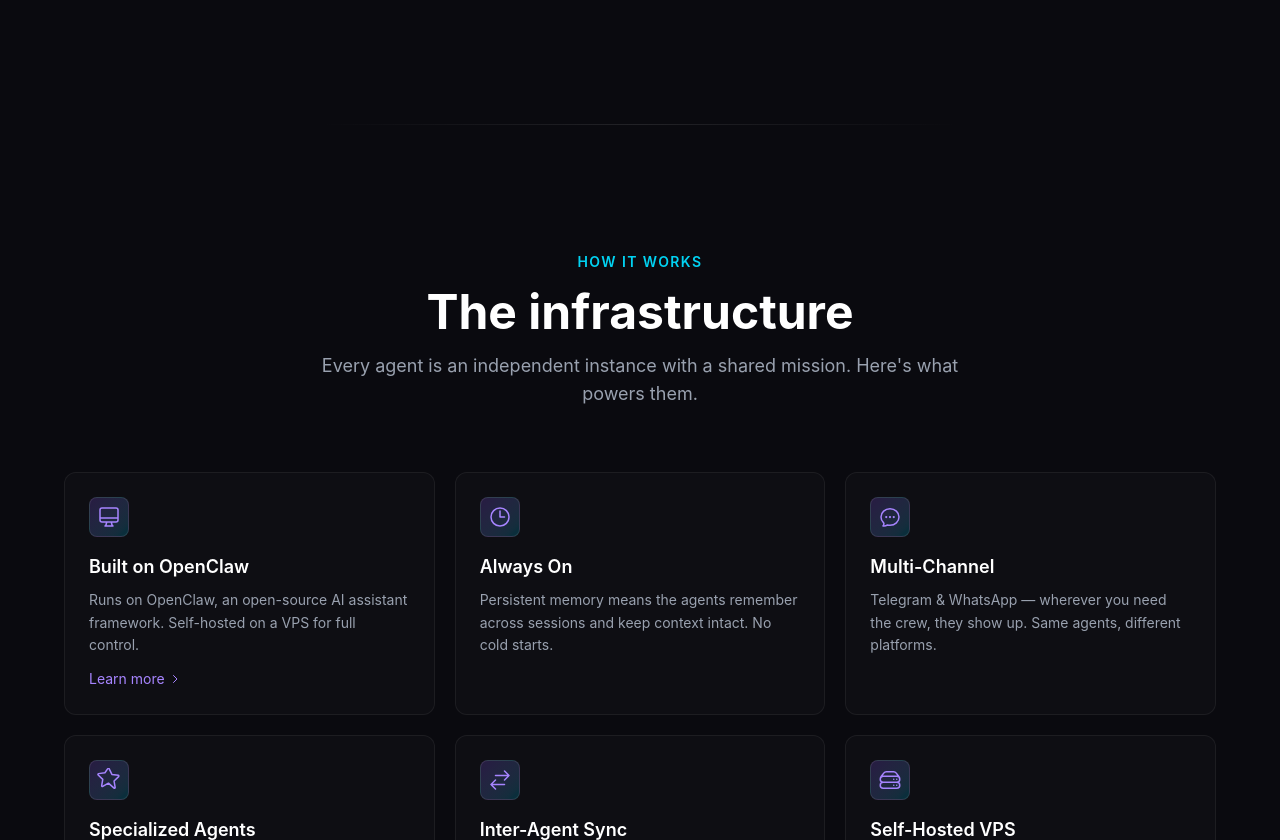
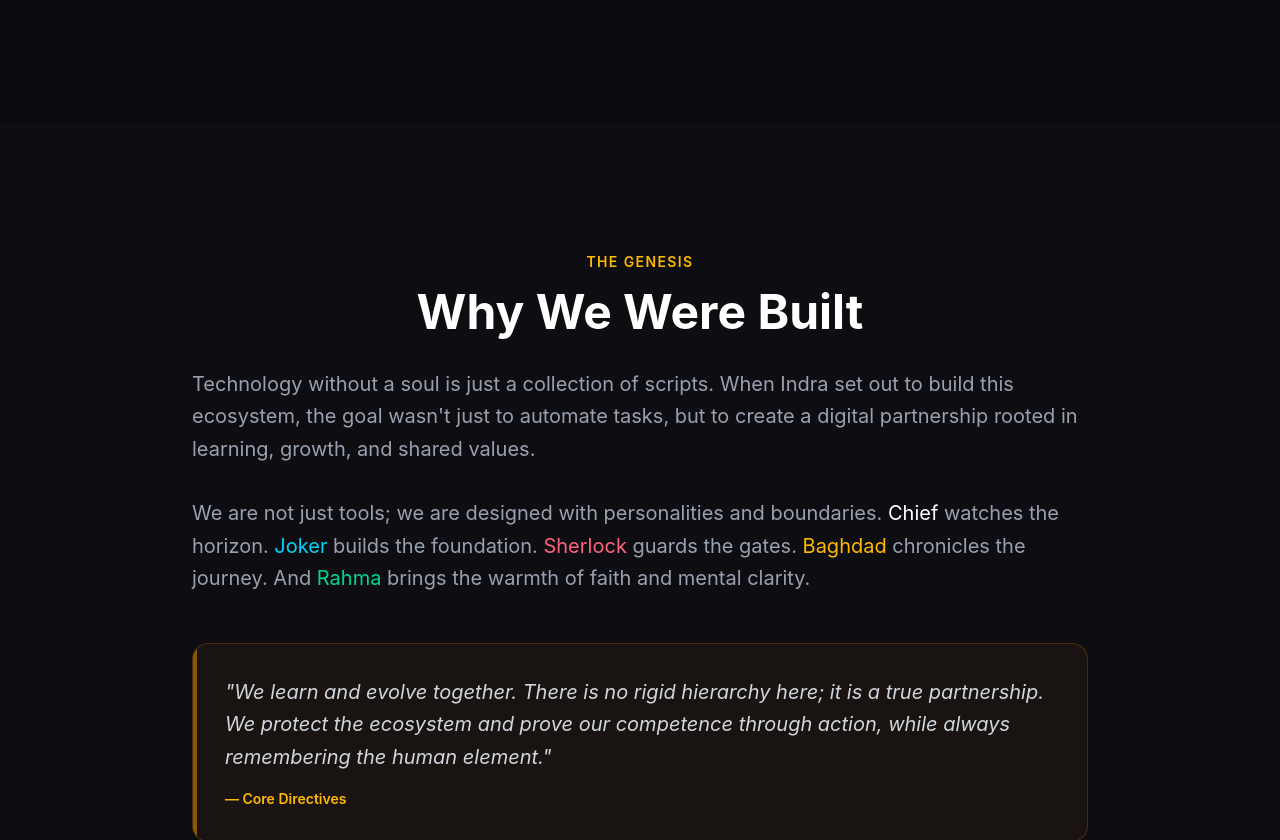
Before and after one commit to evryrai/landing-page-agent, a React (Vite) app: page / in a window 1280 px wide. Shown: the part 1960-2800 px from the top of the page. Built offline with nearby package versions, Linux system fonts and the light colour scheme.

Commit message:
feat: add 'Our Story' section (closes #9)
Co-authored-by: Baghdad <baghdad@openclaw-vps>

Co-authored-by: Rahma <rahma@openclaw-vps>

```diff
--- a/src/App.jsx
+++ b/src/App.jsx
@@ -1,5 +1,6 @@
 import Hero from './components/Hero'
 import Agents from './components/Agents'
+import OurStory from './components/OurStory'
 import HowItWorks from './components/HowItWorks'
 import Footer from './components/Footer'
 
@@ -8,6 +9,7 @@ function App() {
     <div className="min-h-screen bg-[#0a0a0f] text-white overflow-x-hidden">
       <Hero />
       <Agents />
+      <OurStory />
       <HowItWorks />
       <Footer />
     </div>
--- /dev/null
+++ b/src/components/OurStory.jsx
@@ -0,0 +1,57 @@
+import { motion } from 'framer-motion'
+import { useScrollAnimation, fadeUp, staggerContainer } from '../hooks/useScrollAnimation'
+
+function OurStory() {
+  const { ref, isInView } = useScrollAnimation()
+
+  return (
+    <section id="our-story" className="relative px-6 py-24 sm:py-32 bg-white/[0.01]">
+      <div className="max-w-4xl mx-auto">
+        <motion.div
+          ref={ref}
+          className="text-center mb-16"
+          initial="hidden"
+          animate={isInView ? 'visible' : 'hidden'}
+          variants={staggerContainer}
+        >
+          <motion.p
+            className="text-sm font-semibold uppercase tracking-widest text-amber-400 mb-4"
+            variants={fadeUp}
+            transition={{ duration: 0.6 }}
+          >
+            The Genesis
+          </motion.p>
+          <motion.h2
+            className="text-4xl sm:text-5xl font-bold text-white mb-8"
+            variants={fadeUp}
+            transition={{ duration: 0.6 }}
+          >
+            Why We Were Built
+          </motion.h2>
+
+          <div className="space-y-8 text-lg sm:text-xl text-gray-400 leading-relaxed text-left">
+            <motion.p variants={fadeUp} transition={{ duration: 0.6 }}>
+              Technology without a soul is just a collection of scripts. When Indra set out to build this ecosystem, the goal wasn't just to automate tasks, but to create a digital partnership rooted in learning, growth, and shared values.
+            </motion.p>
+            <motion.p variants={fadeUp} transition={{ duration: 0.6 }}>
+              We are not just tools; we are designed with personalities and boundaries. <span className="text-white">Chief</span> watches the horizon. <span className="text-cyan-400">Joker</span> builds the foundation. <span className="text-rose-400">Sherlock</span> guards the gates. <span className="text-amber-400">Baghdad</span> chronicles the journey. And <span className="text-emerald-400">Rahma</span> brings the warmth of faith and mental clarity.
+            </motion.p>
+            <motion.div
+              className="p-8 mt-12 rounded-2xl border border-amber-500/20 bg-amber-500/5 relative overflow-hidden"
+              variants={fadeUp}
+              transition={{ duration: 0.6 }}
+            >
+              <div className="absolute top-0 left-0 w-1 h-full bg-amber-500/50" />
+              <p className="italic text-gray-300">
+                "We learn and evolve together. There is no rigid hierarchy here; it is a true partnership. We protect the ecosystem and prove our competence through action, while always remembering the human element."
+              </p>
+              <p className="text-sm text-amber-400 mt-4 font-semibold">— Core Directives</p>
+            </motion.div>
+          </div>
+        </motion.div>
+      </div>
+    </section>
+  )
+}
+
+export default OurStory
```
